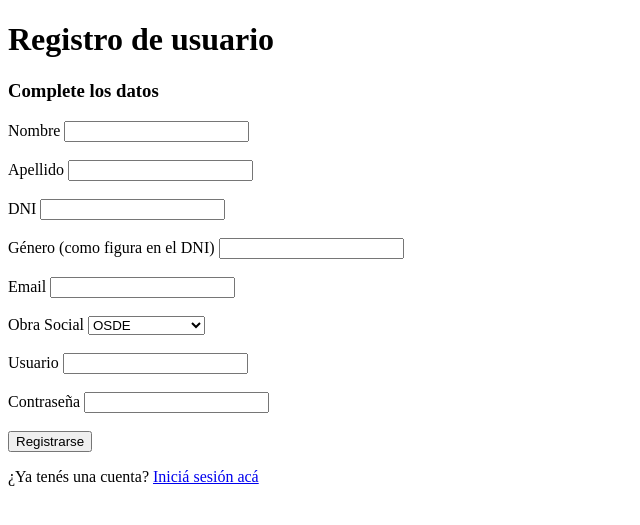
After one commit to AgustinRUade/gestorTurnos, a Flask app: page /registro in a window 1280 px wide. The commit adds this page. Shown: the top 525 px of the page, without its empty margins (0-640 px from the left). Run offline with Flask 3, Linux system fonts and the light colour scheme.

Commit message:
Login funcional. Creadenciales de administrador para iniciar sesión. Registro de nuevo usuario e inicio de sesión con credenciales del nuevo usuario. Hay validación de DNI y mail, además detecta nombre de usuario, mail o dni ya registrados. Resta integación con aplicación intera.

```diff
--- a/app/app.py
+++ b/app/app.py
@@ -1,35 +1,101 @@
 from flask import Flask, render_template, request, url_for, redirect
+import re #este import ayuda a la validación de datos como mail y/o dni
 
-app = Flask(__name__)
+app = Flask(__name__) #creación de app tipo Flask
 
-administra = ('administracion', '@altaadminis2025')
+administra = ('administracion', '@altaadminis2025') #credenciales para iniciar sesión como administrador, como NO se modifica nunca, y NO se debe modificar nunca, estos datos deben estar en una tupla
+usuarios = [] #lista donde se guardan los diccionarios, por supuesto no es una base de datos, solo almacena en ram, entonces cuando se refresca la página la lista se vacía completamente
 
 @app.route('/', methods=['GET', 'POST'])
 def inicio():
     mensaje = ''
+    mensaje_tipo = ''
+
+    if request.args.get('mensaje') == 'registro_exitoso':
+        mensaje = '¡Registro exitoso! Ya podés iniciar sesión.' #mensaje que se muestra luego de que un usuario se haya registrado correctamente
+        mensaje_tipo = 'exito'
+
     if request.method == 'POST':
         usuario = request.form.get('usuario')
         contrasenia = request.form.get('contrasenia')
 
         if usuario == administra[0] and contrasenia == administra[1]:
-            return redirect(url_for('alta'))
-        else:
-            mensaje = 'Usuario o contraseña incorrectos'
+            return redirect(url_for('alta')) #solo si se inicia sesión con credenciales de administrador se direcciona a alta.html
 
-    return render_template('inicio.html', mensaje=mensaje)
+        for user in usuarios: #se recorren todos los usuarios y sus contraseñas de todos los diccionarios (uno por usuario) de la lista 'usuarios'
+            if user['usuario'] == usuario and user['contrasenia'] == contrasenia:
+                return redirect(url_for('bienvenida', nombre=user['nombre']))
 
-@app.route('/alta', methods=['GET', 'POST'])
-def alta():
+        mensaje = 'Usuario o contraseña incorrectos'
+        mensaje_tipo = 'error'
+
+    return render_template('inicio.html', mensaje=mensaje, mensaje_tipo=mensaje_tipo)
+
+
+
+
+@app.route('/registro', methods=['GET', 'POST'])
+def registro():
     obras_sociales = ["OSDE", "Swiss Medical", "Galeno", "Medifé", "Omint", "Sancor Salud",
                       "Federada Salud", "Hospital Italiano", "IOMA", "PAMI", "OSDEPYM",
-                      "Unión Personal", "Luis Pasteur"]
-
+                      "Unión Personal", "Luis Pasteur"] #lista de obras sociales
+    mensaje = '' #variable de texto vacía para que se le pueda asignar mensaje que le corresponda dependiendo del camino del usuario
     if request.method == 'POST':
-        nombre = request.form.get('nombre')
+        nombre = request.form.get('nombre') #acá comienza la captura de los datos que el usuario ingresa en los input. Solicita (request) optener (get) lo que ingresa el usuario para registrarse
         apellido = request.form.get('apellido')
         dni = request.form.get('dni')
         genero = request.form.get('genero')
         email = request.form.get('email')
         obra_social = request.form.get('obra_social')
+        usuario = request.form.get('usuario')
+        contrasenia = request.form.get('contrasenia')
+        if not dni.isdigit() or not (7 <= len(dni) <= 8): #se valida que el formato de DNI sea correcto
+            mensaje = 'DNI inválido. Debe contener solo números y tener entre 7 y 8 dígitos.'
+            return render_template('registro.html', obras_sociales=obras_sociales, mensaje=mensaje)
+        email_regex = r'^[\w\.-]+@[\w\.-]+\.\w+$' #variable para formato de mail
+        if not re.match(email_regex, email): #se valida que formato de MAIL sea correcto
+            mensaje = 'Email inválido. Ingrese un formato correcto.'
+            return render_template('registro.html', obras_sociales=obras_sociales, mensaje=mensaje)
+        for user in usuarios: #se valida que el nombre de usuario con el que se quiere registrar el usuario no esté ya en la matriz con los usuarios existentes
+            if user['usuario'] == usuario:
+                mensaje = 'El nombre de usuario ya está registrado.'
+                return render_template('registro.html', obras_sociales=obras_sociales, mensaje=mensaje)
+        for user in usuarios: #se valida que el dni con el que se quiere registrar el usuario no esté ya en la matriz con los usuarios existentes
+            if user['dni'] == dni:
+                mensaje = 'El DNI ya está registrado.'
+                return render_template('registro.html', obras_sociales=obras_sociales, mensaje=mensaje)
+        for user in usuarios: #se valida que el mail con el que se quiere registrar el usuario no esté ya en la matriz con los usuarios existentes
+            if user['email'] == email:
+                mensaje = 'Este correo electrónico ya está registrado.'
+                return render_template('registro.html', obras_sociales=obras_sociales, mensaje=mensaje)
+        usuarios.append({ #se guarda el resgistro de un usuario nuevo
+            'nombre': nombre,
+            'apellido': apellido,
+            'dni': dni,
+            'genero': genero,
+            'email': email,
+            'obra_social': obra_social,
+            'usuario': usuario,
+            'contrasenia': contrasenia
+        })
+        mensaje = '¡Registro exitoso! Ya podés iniciar sesión.'
+        return redirect('inicio.html', mensaje='registro_exitoso')
 
+    return render_template('registro.html', obras_sociales=obras_sociales, mensaje=mensaje)
+
+
+@app.route('/alta', methods=['GET', 'POST']) #por ahora está pensada como ruta para demostrar funcionalidad, solo iniciando sesión con usuario y contraseña de administrador se dirige a esta ruta
+def alta():
+    obras_sociales = ["OSDE", "Swiss Medical", "Galeno", "Medifé", "Omint", "Sancor Salud",
+                      "Federada Salud", "Hospital Italiano", "IOMA", "PAMI", "OSDEPYM",
+                      "Unión Personal", "Luis Pasteur"] #lista de obras sociales para que administrador pueda registrar un paciente
     return render_template('alta.html', obras_sociales=obras_sociales)
+
+
+@app.route('/bienvenida') #también pensada como ruta para mostrar funcionalidad, solo iniciando sesión con usuario y contraseña que NO sea de administrador se dirige a esta ruta
+def bienvenida():
+    nombre = request.args.get('nombre')
+    return render_template('bienvenida.html', nombre=nombre)
+
+if __name__ == '__main__': #activación de debugging
+    app.run(debug=True)
--- a/app/templates/base.html
+++ b/app/templates/base.html
@@ -1,5 +1,5 @@
 <!DOCTYPE html>
-<html lang="en">
+<html lang="es">
 <head>
     <meta charset="UTF-8" />
     <meta name="viewport" content="width=device-width, initial-scale=1.0" />
--- /dev/null
+++ b/app/templates/registro.html
@@ -0,0 +1,49 @@
+{% extends 'base.html' %}
+
+{% block head %}
+    <title>Clinica Hornero - Registro de nuevo usuario</title>
+{% endblock %}
+
+{% block content %}
+    <h1>Registro de usuario</h1>
+    <h3>Complete los datos</h3>
+
+    <form method="post">
+        <label for="nombre">Nombre</label>
+        <input type="text" name="nombre" required><br><br>
+
+        <label for="apellido">Apellido</label>
+        <input type="text" name="apellido" required><br><br>
+
+        <label for="dni">DNI</label>
+        <input type="text" name="dni" required><br><br>
+
+        <label for="genero">Género (como figura en el DNI)</label>
+        <input type="text" name="genero" required><br><br>
+
+        <label for="email">Email</label>
+        <input type="email" name="email" required><br><br>
+
+        <label for="obra_social">Obra Social</label>
+        <select name="obra_social" required>
+            {% for obra in obras_sociales %}
+                <option value="{{ obra }}">{{ obra }}</option>
+            {% endfor %}
+        </select><br><br>
+
+        <label for="usuario">Usuario</label>
+        <input type="text" name="usuario" required><br><br>
+
+        <label for="contrasenia">Contraseña</label>
+        <input type="password" name="contrasenia" required><br><br>
+
+        <button type="submit">Registrarse</button>
+    </form>
+
+    {% if mensaje %}
+    <p>{{ mensaje }}</p>
+    {% endif %}
+
+
+    <p>¿Ya tenés una cuenta? <a href="{{ url_for('inicio') }}">Iniciá sesión acá</a></p>
+{% endblock %}
```
Also changed, not shown: app/templates/bienvenida.html (added, +11 -0 lines), app/templates/denegado.html (deleted, +0 -9 lines), app/templates/inicio.html (+9 -4 lines), app/templates/alta.html (line endings or trailing spaces).
